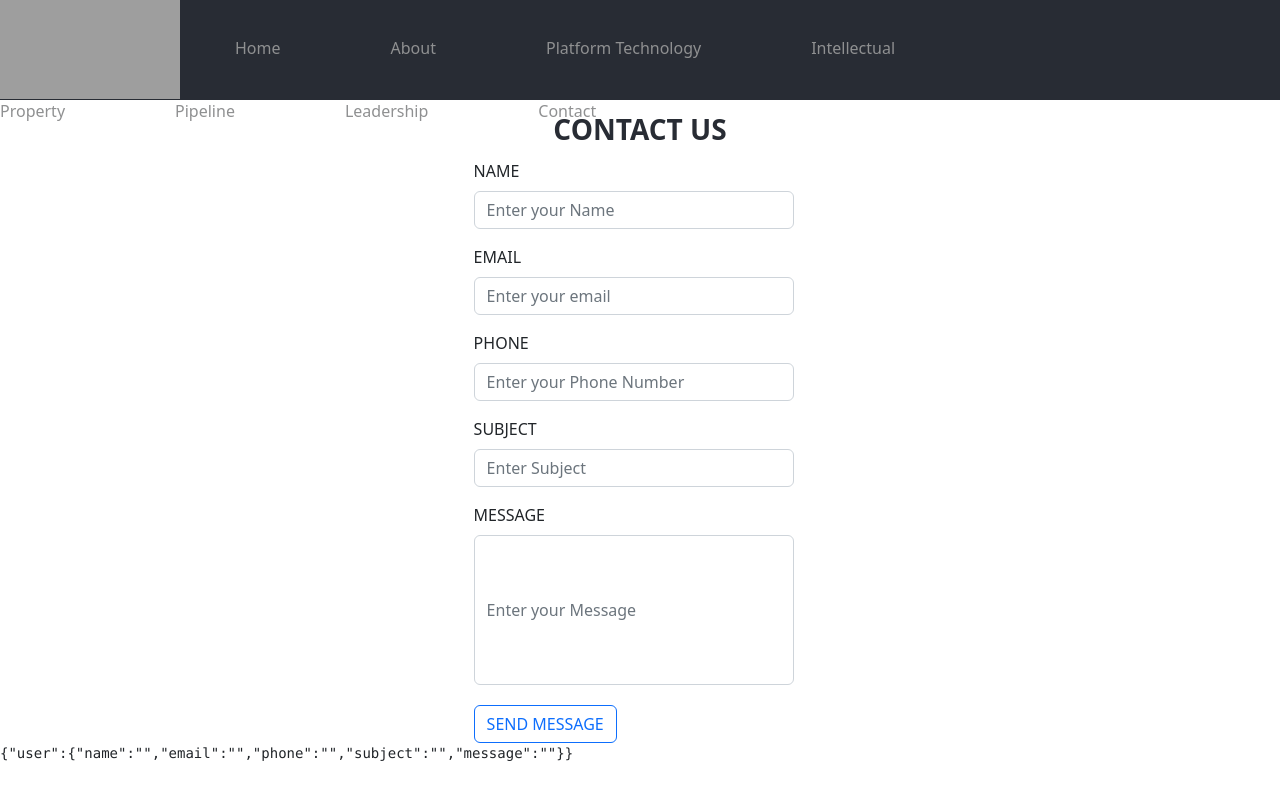
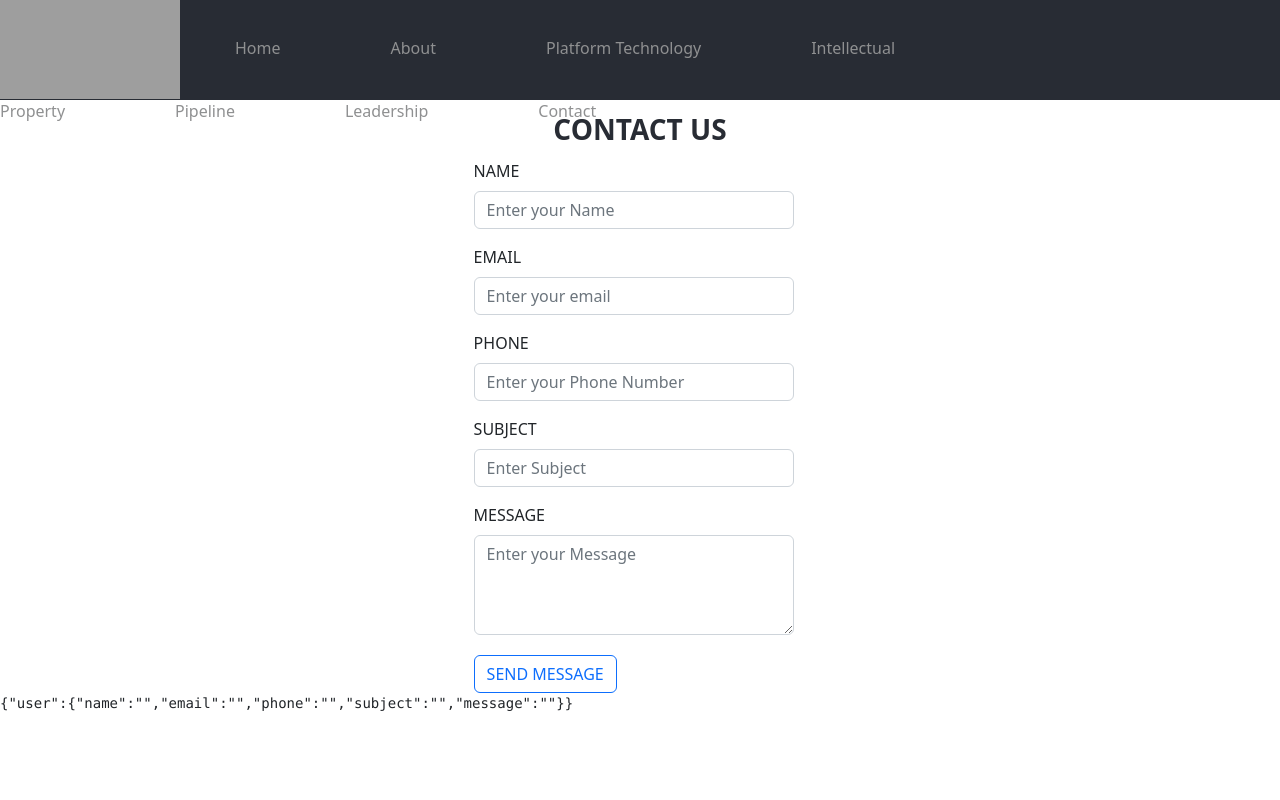
Before and after one commit to Harshamasina/Cellix_Bio, a React (Create React App) app in the folder cellixbio/: page /Contact in a window 1280 px wide. Built offline with nearby package versions, Linux system fonts and the light colour scheme; grey boxes are pictures that could not be loaded.

Commit message:
added textfield in contact form

```diff
--- a/cellixbio/src/App.css
+++ b/cellixbio/src/App.css
@@ -225,5 +225,5 @@ tbody,thead{
   text-align: center;
 }
 .form-control[name^=me]{
-  height: 150px ;
+  height: 100px ;
 }
--- a/cellixbio/src/Components/Navbar/Contact.js
+++ b/cellixbio/src/Components/Navbar/Contact.js
@@ -64,7 +64,7 @@ function Contact(){
                     <Form.Group className="mb-3" controlId="formBasicPassword">
                         <Form.Label>MESSAGE</Form.Label>
                         <Form.Control
-                        name="message" onChange={updateInput}
+                        name="message" onChange={updateInput} as="textarea"
                         type="text" placeholder="Enter your Message" />
                     </Form.Group>
 
```
